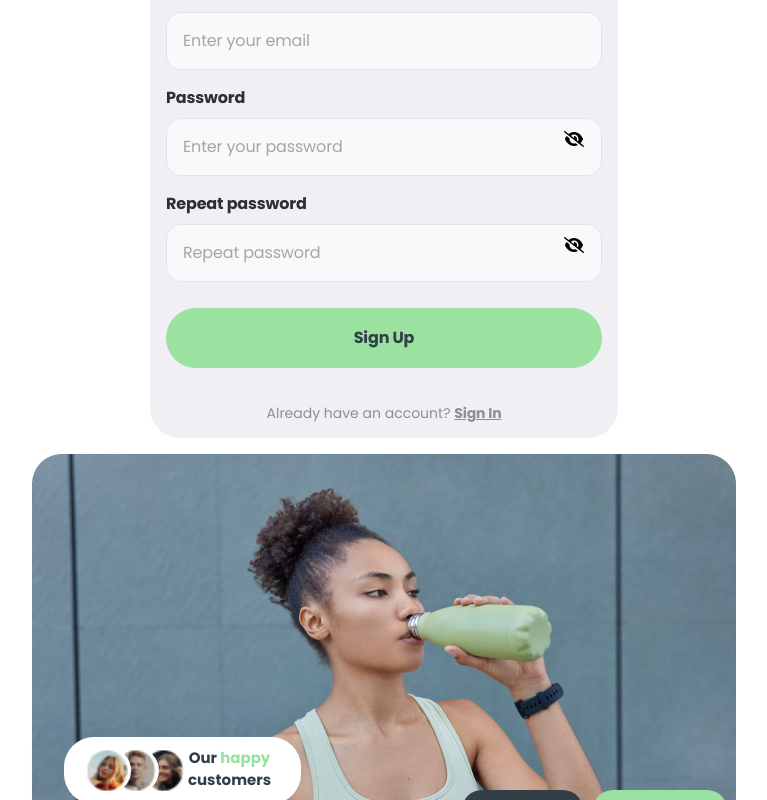
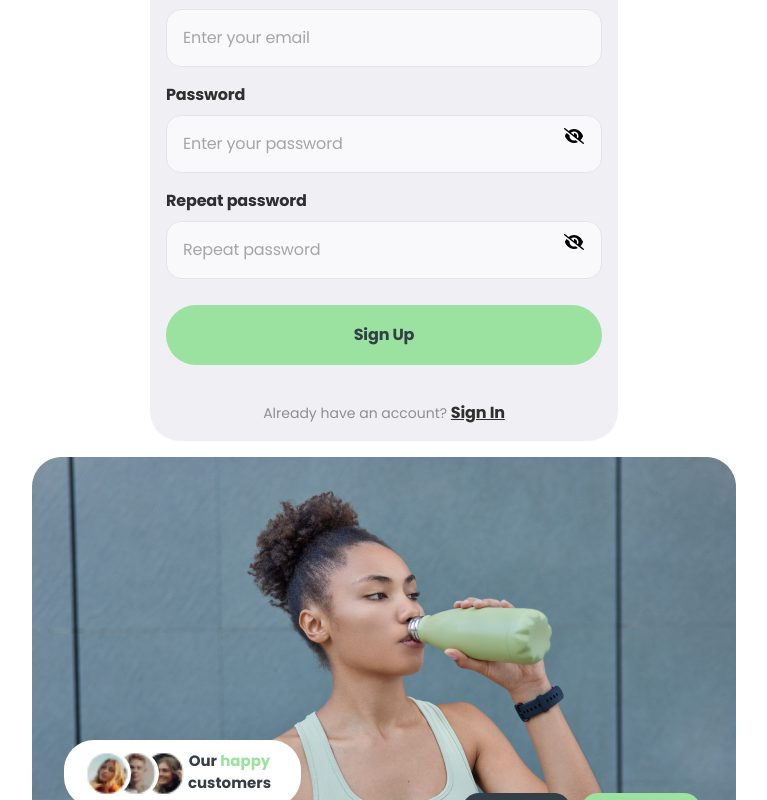
Before and after one commit to IIIMaroIII/HydroWise-frontend, a React (Vite) app: page /signup in a window 1280 px wide. Shown: the whole page, without its empty margins (256-1023 px from the left). Built offline with nearby package versions, Linux system fonts and the light colour scheme.

Commit message:
selectors and sign in ref upd

```diff
--- a/src/components/Users/SignUpForm/SignUpForm.jsx
+++ b/src/components/Users/SignUpForm/SignUpForm.jsx
@@ -109,7 +109,7 @@ const SignUpForm = () => {
             </div>
             <Button addClass={css.btnform}> Sign Up</Button>
             <p className={css.alreadyHaveAcc}>
-              Already have an account? <a href="/signin">Sign In</a>
+              <span className={css.translucentText}> Already have an account?</span> <a href="/signin" className={css.signInRef}>Sign In</a>
             </p>
           </form>
         </div>
--- a/src/components/Users/SignUpForm/signUpForm.module.css
+++ b/src/components/Users/SignUpForm/signUpForm.module.css
@@ -118,26 +118,32 @@ h2.formTitle {
   text-align: center;
   margin-top: 20px;
   color: var(--dark-grey);
-  opacity: 50%;
+
   text-decoration: none;
   font-weight: 400;
 
   font-size: 14px;
 }
 
-a {
+.translucentText{
+  opacity: 50%;
+}
+
+
+.signInRef {
   color: var(--dark-grey);
   text-decoration: underline;
-  font-size: 14px;
+  font-size: 16px;
   font-weight: 700;
-  line-height: 18px;
+  line-height: 1.5;
   cursor: pointer;
   letter-spacing: -0.01em;
+
 }
 
-.alreadyHaveAcc a:hover {
+/* .alreadyHaveAcc .signInRef:hover {
   text-decoration: underline;
-}
+} */
 
 .imageSection {
   /* background-color: #e6e6e6; */
```
